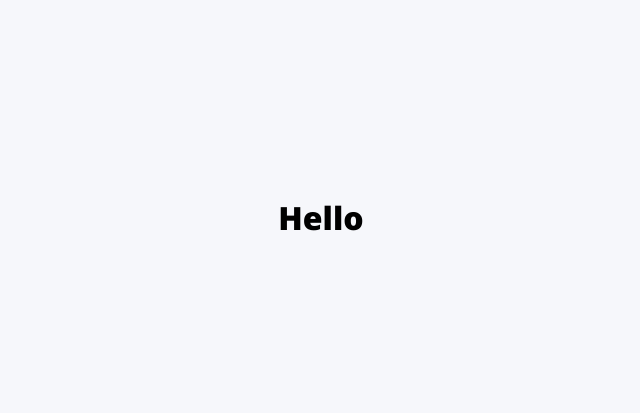
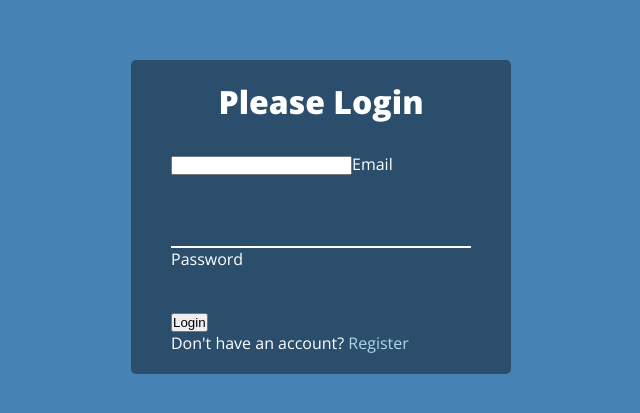
Before and after one commit to GregM1991/50-projects-in-next, a Next.js app: page /form-wave-animation in a window 1280 px wide. Shown: the part 183-596 px from the top of the page, without its empty margins (319-959 px from the left). Built offline with nearby package versions, Linux system fonts and the light colour scheme.

Commit message:
HTML done and CSS started :

```diff
--- a/pages/form-wave-animation.jsx
+++ b/pages/form-wave-animation.jsx
@@ -3,7 +3,8 @@ import styled from "styled-components"
 import Head from "next/head"
 
 const Body = styled.div`
-  background-color: #f6f7fb;
+  background-color: steelblue;
+  color: #fff;
   display: flex;
   align-items: center;
   justify-content: center;
@@ -12,6 +13,44 @@ const Body = styled.div`
   margin: 0;
 `
 
+const Container = styled.div`
+  background-color: rgba(0, 0, 0, 0.4);
+  padding: 20px 40px;
+  border-radius: 5px;
+
+  h1 {
+    text-align: center;
+    margin-bottom: 30px;
+  }
+
+  a {
+    text-decoration: none;
+    color: lightblue;
+  }
+`
+
+const Form = styled.form``
+
+const FormControl = styled.div`
+  position: relative;
+  margin: 20px 0 40px;
+  width: 300px;
+
+  input {
+    background-color: transparent;
+    border: 0;
+    border-bottom: 2px #fff solid;
+    display: block;
+    width: 100%;
+    padding: 15px 0;
+    font-size: 18px;
+  }
+`
+
+const LoginButton = styled.button``
+
+const TextPara = styled.p``
+
 const ProjectTemplate = () => {
   return (
     <>
@@ -19,7 +58,22 @@ const ProjectTemplate = () => {
         <title>Form Wave Animation</title>
       </Head>
       <Body>
-        <h1>Hello</h1>
+        <Container>
+          <h1>Please Login</h1>
+          <Form>
+            <input type="text" required />
+            <label>Email</label>
+          </Form>
+          <FormControl>
+            <input type="password" required />
+            <label>Password</label>
+          </FormControl>
+
+          <LoginButton>Login</LoginButton>
+          <TextPara>
+            Don't have an account?<a href="#"> Register</a>
+          </TextPara>
+        </Container>
       </Body>
     </>
   )
```
